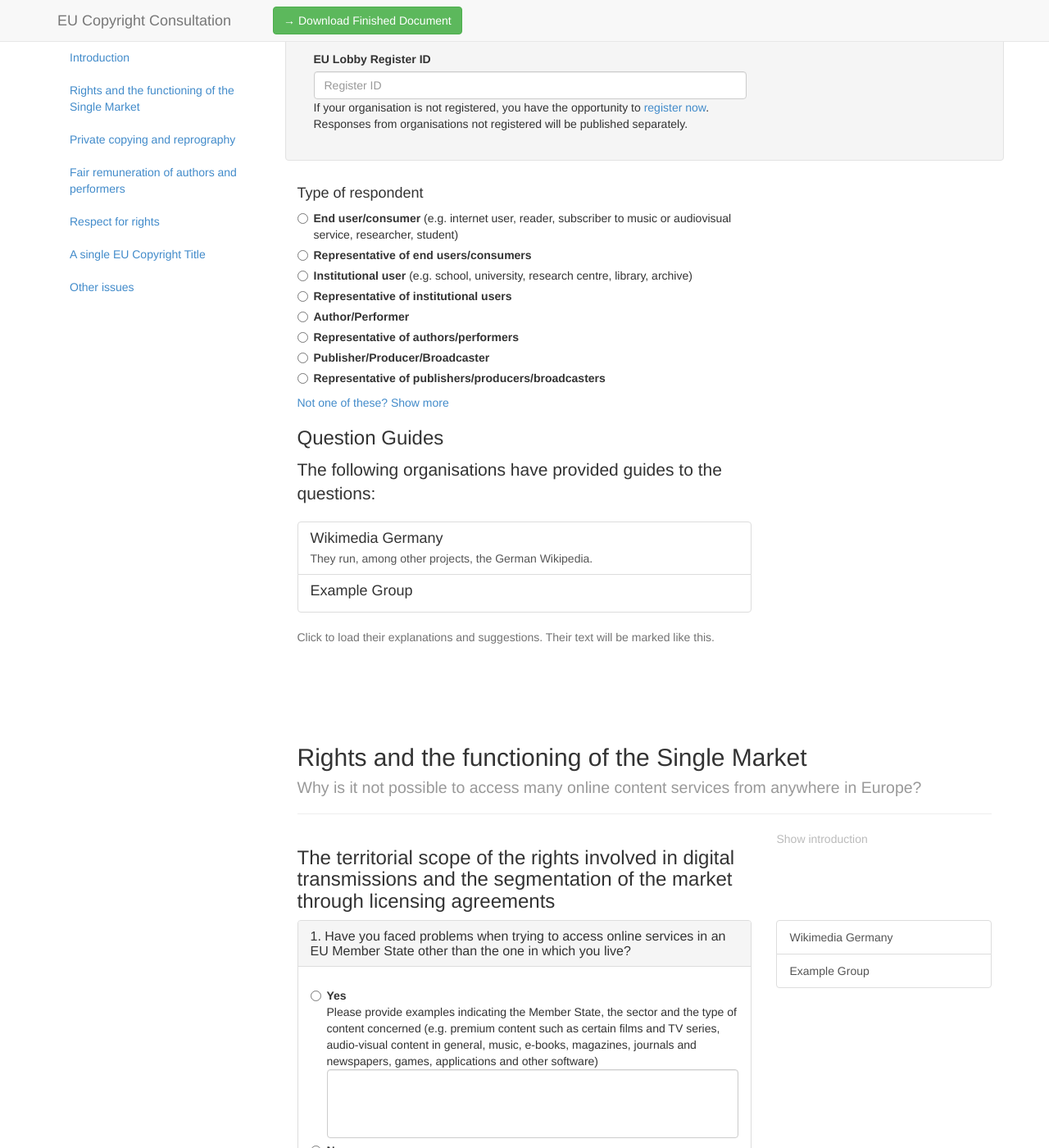
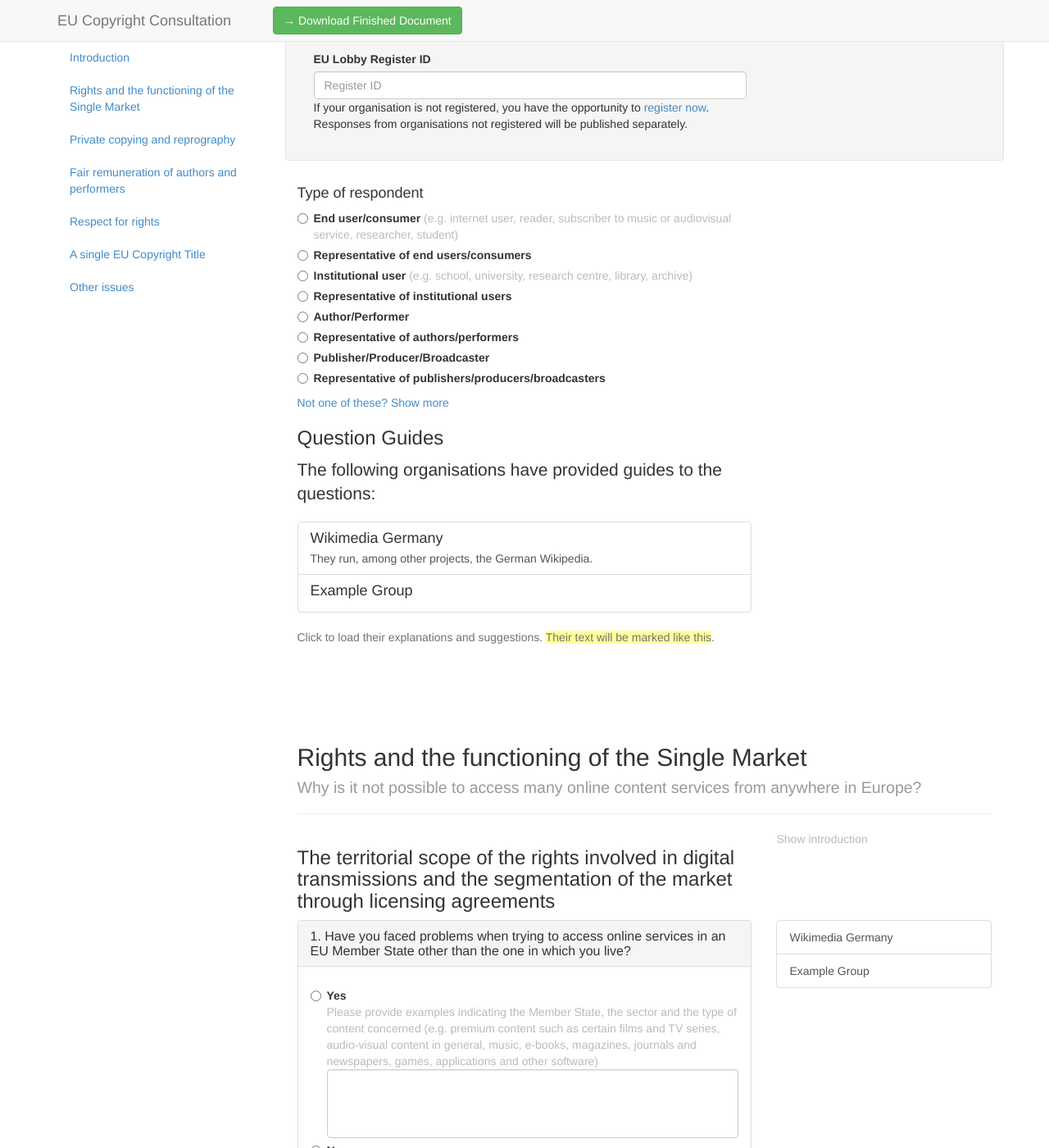
Before and after one commit to okfde/eucopyright, a Jekyll site: the page built from index.html, in a window 1280 px wide and 1400 px high, scrolled down 982 px. Shown: the whole window at 82% size. Built offline with Jekyll 4.4.1, drawn with Linux system fonts in a browser that asks for light colours.

Commit message:
Make help texts more subtle, explanations distinct

```diff
--- a/_includes/question.html
+++ b/_includes/question.html
@@ -25,7 +25,7 @@
                 <strong>{{ option.label }}</strong>
               </label>
               {% if option.fulltext %}
-                <div class="radio-text">
+                <div class="radio-text help">
                   <label for="q-{{ question.num }}-{{ forloop.index0 }}-text">
                    {{ option.details }}
                   </label>
--- a/css/style.css
+++ b/css/style.css
@@ -59,8 +59,16 @@ textarea {
   }
 }
 
-.intro-link {
+.intro-link, .help {
   color: #bbb;
+}
+
+.help:hover {
+  color: #333;
+}
+
+.guide {
+  background-color: rgb(255, 255, 157);
 }
 
 .footer-row {
```
